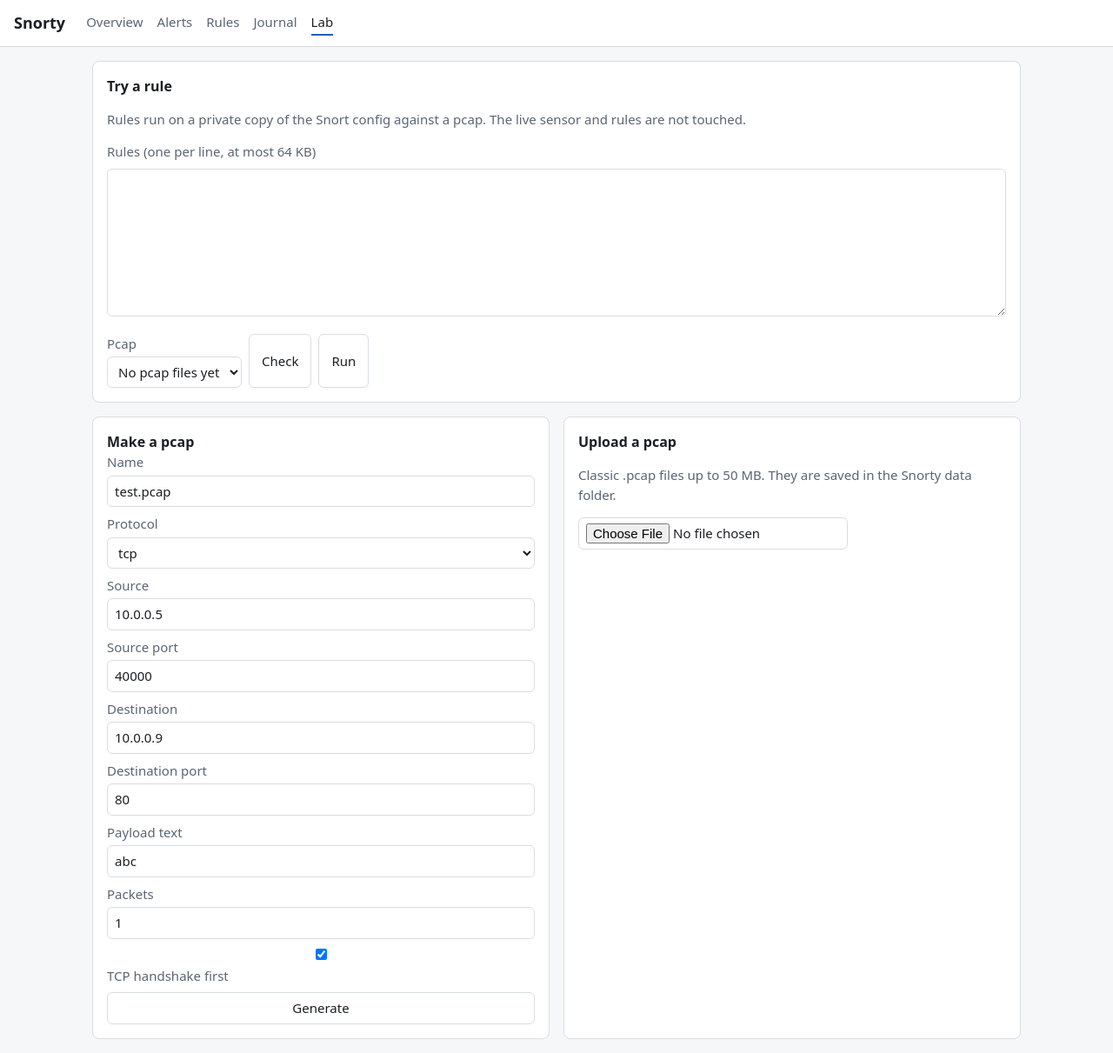
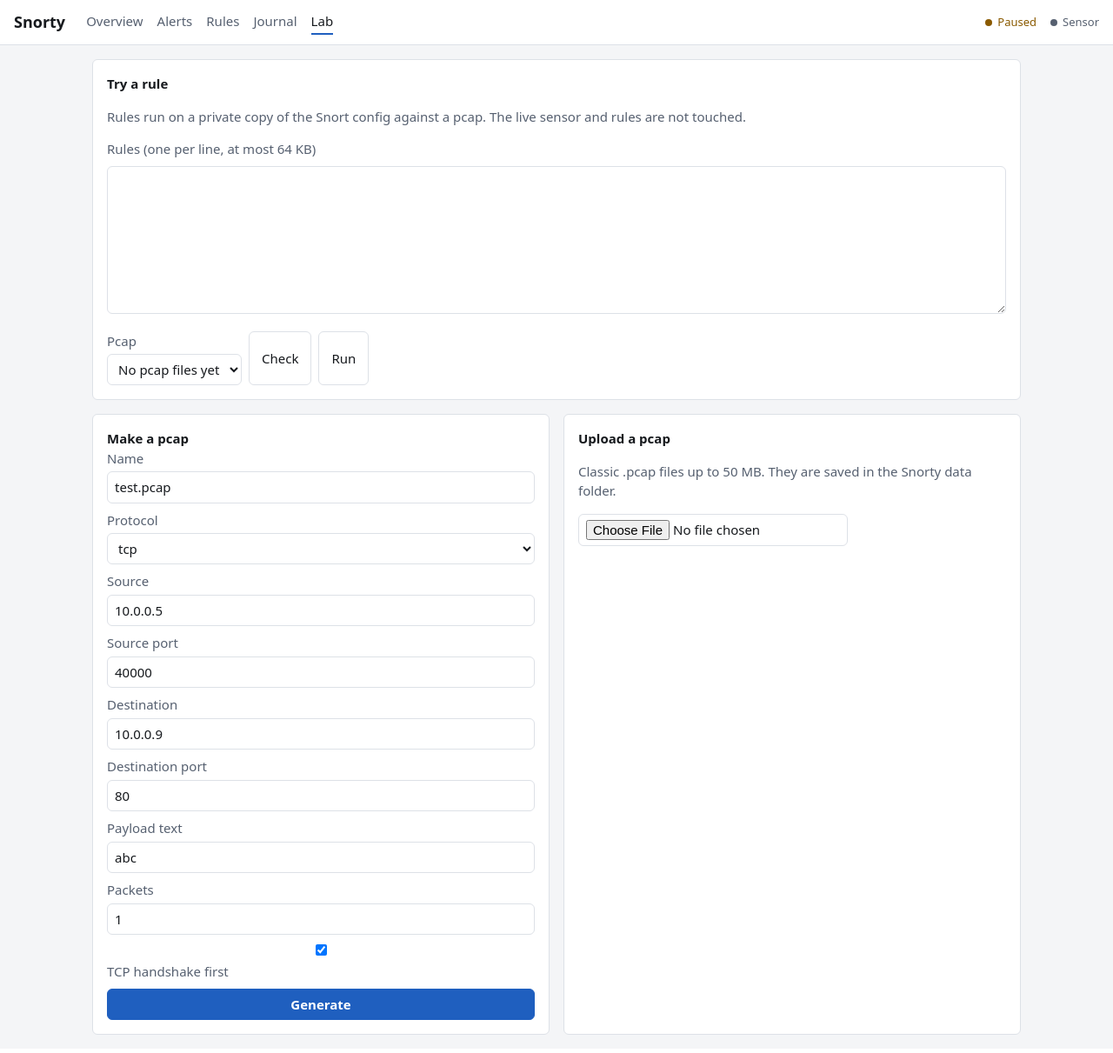
Before and after one commit to georgehadji/Snorty, a Python web app: template src/snorty/dashboard/templates/lab.html in a window 1280 px wide. Shown: the whole page at 87% size. After the commit the page ends 1190 px from the top, so only its background shows below. Run offline with Jinja, Linux system fonts and the light colour scheme; the template is opened without the code that fills it, so the values that code supplies are empty.

Commit message:
Redesign the dashboard UI
Add a surface/spacing token scale, headline stats with tabular figures,
a header sensor status and Live marker fed by SSE, relative times,
severity bars, hover-only Mute, sticky table headers on wide screens,
primary/danger buttons, and a brief highlight for new rows. Collapse
neighbouring repeats of the same alert into one counted row, on the
server and for live updates. Fix horizontal overflow on long values.

Co-Authored-By: Claude Sonnet 5.5 <noreply@anthropic.com>

```diff
--- a/src/snorty/dashboard/static/app.css
+++ b/src/snorty/dashboard/static/app.css
@@ -1,30 +1,45 @@
 :root {
-  --bg: #f6f7f9;
+  color-scheme: light;
+  --bg: #f4f5f7;
   --surface: #ffffff;
-  --text: #1b1f24;
-  --muted: #5b6573;
-  --line: #d8dde3;
+  --raised: #eef0f3;
+  --hover: #f4f6f9;
+  --text: #16191d;
+  --muted: #566070;
+  --line: #dde1e7;
   --accent: #1f5fbf;
-  --ok: #1a7f37;
-  --warn: #9a6700;
-  --bad: #c62828;
-  --idle: #5b6573;
-  --p1: #c62828;
-  --p2: #b25e00;
+  --on-accent: #ffffff;
+  --ok: #17753a;
+  --warn: #8a5a00;
+  --bad: #c0262d;
+  --idle: #566070;
+  --p1: #c0262d;
+  --p2: #a85500;
   --p3: #1f5fbf;
+  --r: 6px;
+  --s1: 4px;
+  --s2: 8px;
+  --s3: 12px;
+  --s4: 16px;
+  --s5: 24px;
+  --top-h: 3.25rem;
 }
 @media (prefers-color-scheme: dark) {
   :root:not([data-theme="light"]) {
-    --bg: #0f1318;
-    --surface: #171c23;
+    color-scheme: dark;
+    --bg: #0c1015;
+    --surface: #141920;
+    --raised: #1b222b;
+    --hover: #19202a;
     --text: #e6e9ed;
-    --muted: #9aa4b2;
-    --line: #2b333d;
+    --muted: #98a3b2;
+    --line: #262e38;
     --accent: #6ea8ff;
+    --on-accent: #0c1015;
     --ok: #4cc26d;
     --warn: #e3b341;
     --bad: #ff7b72;
-    --idle: #9aa4b2;
+    --idle: #98a3b2;
     --p1: #ff7b72;
     --p2: #e3b341;
     --p3: #6ea8ff;
@@ -36,106 +51,216 @@ body {
   background: var(--bg);
   color: var(--text);
   font: 15px/1.5 system-ui, -apple-system, "Segoe UI", sans-serif;
+  font-variant-numeric: tabular-nums;
 }
 a { color: var(--accent); }
+
+/* Header: brand, navigation, and the two always-visible status markers. */
 .top {
+  position: sticky;
+  top: 0;
+  z-index: 10;
   display: flex;
   flex-wrap: wrap;
   align-items: center;
-  gap: 8px 24px;
-  padding: 12px 16px;
+  gap: var(--s2) var(--s5);
+  min-height: var(--top-h);
+  padding: var(--s2) var(--s4);
   background: var(--surface);
   border-bottom: 1px solid var(--line);
 }
 .brand { font-weight: 700; font-size: 18px; color: var(--text); text-decoration: none; }
-nav { display: flex; flex-wrap: wrap; gap: 4px 16px; }
+nav { display: flex; flex-wrap: wrap; gap: var(--s1) var(--s4); }
 nav a { color: var(--muted); text-decoration: none; padding: 2px 0; }
+nav a:hover { color: var(--text); }
 nav a[aria-current="page"] { color: var(--text); border-bottom: 2px solid var(--accent); }
-main { max-width: 1100px; margin: 0 auto; padding: 16px; }
-.grid { display: grid; grid-template-columns: repeat(auto-fit, minmax(280px, 1fr)); gap: 16px; }
+.top-right { display: flex; align-items: center; gap: var(--s4); margin-left: auto; font-size: 13px; }
+.status, .live { display: inline-flex; align-items: center; gap: 6px; color: var(--muted); text-decoration: none; }
+.status.ok { color: var(--ok); }
+.status.warn { color: var(--warn); }
+.status.bad { color: var(--bad); }
+.live[data-live="on"] { color: var(--ok); }
+.live[data-live="off"] { color: var(--warn); }
+.dot { width: 8px; height: 8px; border-radius: 50%; background: currentColor; }
+.live[data-live="on"] .dot { animation: pulse 2.4s ease-in-out infinite; }
+@keyframes pulse { 50% { opacity: 0.35; } }
+
+main { max-width: 1100px; margin: 0 auto; padding: var(--s4); }
+.grid { display: grid; grid-template-columns: repeat(auto-fit, minmax(280px, 1fr)); gap: var(--s4); }
 .card {
   background: var(--surface);
   border: 1px solid var(--line);
-  border-radius: 8px;
-  padding: 16px;
+  border-radius: var(--r);
+  padding: var(--s4);
 }
-.card.wide { margin-top: 16px; }
-h2 { margin: 0; font-size: 16px; }
-h3 { margin: 16px 0 4px; font-size: 13px; color: var(--muted); text-transform: uppercase; letter-spacing: 0.04em; }
-.row { display: flex; justify-content: space-between; align-items: center; gap: 8px; }
-dl { display: grid; grid-template-columns: auto 1fr; gap: 4px 16px; margin: 12px 0; }
+.card.wide { margin-top: var(--s4); }
+h2 { margin: 0; font-size: 15px; font-weight: 600; }
+h3 {
+  margin: var(--s4) 0 var(--s1);
+  font-size: 12px;
+  font-weight: 600;
+  color: var(--muted);
+  text-transform: uppercase;
+  letter-spacing: 0.05em;
+}
+.row { display: flex; justify-content: space-between; align-items: center; gap: var(--s2); }
+dl { display: grid; grid-template-columns: auto 1fr; gap: var(--s1) var(--s4); margin: var(--s3) 0; }
 dt { color: var(--muted); }
-dd { margin: 0; }
+dd { margin: 0; min-width: 0; overflow-wrap: anywhere; }
+
+/* Headline numbers. */
+.stats { display: flex; gap: var(--s5); margin: var(--s3) 0 var(--s2); }
+.stat { display: block; font-size: 2rem; font-weight: 600; line-height: 1.1; }
+.stats .label { display: block; margin-top: 2px; font-size: 13px; color: var(--muted); }
+
 .pill {
+  display: inline-flex;
+  align-items: center;
+  gap: 6px;
   padding: 2px 10px;
   border-radius: 999px;
   border: 1px solid currentColor;
   font-size: 13px;
 }
+.pill::before { content: ""; width: 7px; height: 7px; border-radius: 50%; background: currentColor; }
 .pill.ok { color: var(--ok); }
 .pill.warn { color: var(--warn); }
 .pill.bad { color: var(--bad); }
 .pill.idle { color: var(--idle); }
-.actions { display: flex; flex-wrap: wrap; gap: 8px; margin-top: 12px; }
+.actions { display: flex; flex-wrap: wrap; gap: var(--s2); margin-top: var(--s3); }
+
+/* Buttons: quiet by default, one primary action, one destructive. */
 button {
   font: inherit;
   padding: 6px 14px;
-  border-radius: 6px;
+  border-radius: var(--r);
   border: 1px solid var(--line);
   background: var(--surface);
   color: var(--text);
   cursor: pointer;
+  transition: border-color 0.12s, background-color 0.12s;
 }
-button:hover:not(:disabled) { border-color: var(--accent); }
+button:hover:not(:disabled) { border-color: var(--accent); background: var(--hover); }
+button.primary, button[type="submit"] {
+  background: var(--accent);
+  border-color: var(--accent);
+  color: var(--on-accent);
+  font-weight: 600;
+}
+button.primary:hover:not(:disabled), button[type="submit"]:hover:not(:disabled) {
+  background: var(--accent);
+  filter: brightness(1.08);
+}
+button.danger { color: var(--bad); border-color: var(--bad); background: transparent; }
+button.danger:hover:not(:disabled) {
+  background: color-mix(in srgb, var(--bad) 14%, transparent);
+  border-color: var(--bad);
+}
 button:disabled { opacity: 0.45; cursor: not-allowed; }
+button.htmx-request { cursor: progress; opacity: 0.75; }
+button.htmx-request::after {
+  content: "";
+  display: inline-block;
+  width: 0.8em;
+  height: 0.8em;
+  margin-left: 0.5em;
+  border: 2px solid currentColor;
+  border-right-color: transparent;
+  border-radius: 50%;
+  vertical-align: -0.1em;
+  animation: spin 0.7s linear infinite;
+}
+@keyframes spin { to { transform: rotate(360deg); } }
 button:focus-visible, a:focus-visible, input:focus-visible, select:focus-visible, textarea:focus-visible {
   outline: 2px solid var(--accent);
   outline-offset: 2px;
 }
-.error { color: var(--bad); margin: 8px 0 0; word-break: break-word; }
+.error { color: var(--bad); margin: var(--s2) 0 0; word-break: break-word; }
 .muted { color: var(--muted); }
 .note { color: var(--warn); }
 .mono { font-family: ui-monospace, "Cascadia Mono", Consolas, monospace; font-size: 13px; }
 ol.plain { list-style: none; padding: 0; margin: 0; }
 ol.plain li { padding: 2px 0; }
+
+/* Tables */
 .scroll { overflow-x: auto; }
 table { width: 100%; border-collapse: collapse; }
-th, td { text-align: left; padding: 6px 10px; border-bottom: 1px solid var(--line); vertical-align: top; }
-th { color: var(--muted); font-weight: 600; font-size: 13px; white-space: nowrap; }
+th, td { text-align: left; padding: 8px 12px; border-bottom: 1px solid var(--line); vertical-align: top; }
+th {
+  color: var(--muted);
+  font-weight: 600;
+  font-size: 12px;
+  text-transform: uppercase;
+  letter-spacing: 0.05em;
+  white-space: nowrap;
+}
+tbody tr:hover td { background: var(--hover); }
 td:nth-child(3) { word-break: break-word; }
 /* Alert tables: keep times and addresses on one line and give the rule text room, so a narrow
    screen scrolls the table sideways instead of squeezing the rule into one letter per line. */
-table.alerts td.mono { white-space: nowrap; }
+table.alerts td.mono, table.alerts td.when { white-space: nowrap; }
 table.alerts td:nth-child(3) { min-width: 16rem; }
+/* A coloured bar on the row's left edge carries the severity next to the P badge. */
+table.alerts tbody tr td:first-child { box-shadow: inset 3px 0 0 var(--sev, transparent); }
+table.alerts tr.p1 { --sev: var(--p1); }
+table.alerts tr.p2 { --sev: var(--p2); }
+table.alerts tr.p3 { --sev: var(--p3); }
+.count {
+  display: inline-block;
+  margin-left: 4px;
+  padding: 0 6px;
+  border-radius: 999px;
+  background: var(--raised);
+  color: var(--muted);
+  font-size: 12px;
+}
+/* The mute button appears on hover or keyboard focus; touch screens always show it. */
+td.act { text-align: right; }
+td.act button { opacity: 0; }
+tr:hover td.act button, tr:focus-within td.act button, td.act button:focus-visible { opacity: 1; }
+@media (hover: none) { td.act button { opacity: 1; } }
+tr.fresh td { animation: fresh 1.8s ease-out; }
+@keyframes fresh { from { background: color-mix(in srgb, var(--accent) 22%, transparent); } }
 tr.empty td { color: var(--muted); text-align: center; padding: 20px; }
 .badge { padding: 1px 8px; border-radius: 4px; font-size: 12px; font-weight: 600; border: 1px solid currentColor; }
 .badge.p1 { color: var(--p1); }
 .badge.p2 { color: var(--p2); }
 .badge.p3 { color: var(--p3); }
+/* On wide screens the table fits, so the header row can stay in view under the page header. */
+@media (min-width: 1100px) {
+  .scroll { overflow: visible; }
+  th { position: sticky; top: var(--top-h); background: var(--surface); z-index: 1; }
+}
 @media (max-width: 600px) {
-  main { padding: 12px; }
+  main { padding: var(--s3); }
   th, td { padding: 6px; }
+  .top-right { margin-left: 0; }
 }
-.filters { display: flex; flex-wrap: wrap; align-items: end; gap: 12px 16px; }
+
+.filters { display: flex; flex-wrap: wrap; align-items: end; gap: var(--s3) var(--s4); }
 .filters label { display: flex; flex-direction: column; gap: 2px; font-size: 13px; color: var(--muted); }
 input, select, textarea {
   font: inherit;
   padding: 5px 8px;
-  border-radius: 6px;
+  border-radius: var(--r);
   border: 1px solid var(--line);
   background: var(--surface);
   color: var(--text);
 }
-.flash { padding: 8px 12px; border-radius: 6px; margin: 0 0 12px; border: 1px solid var(--line); background: var(--surface); }
+.flash { padding: var(--s2) var(--s3); border-radius: var(--r); margin: 0 0 var(--s3); border: 1px solid var(--line); background: var(--surface); }
 .flash.ok { color: var(--ok); border-color: var(--ok); }
 .flash.bad { color: var(--bad); border-color: var(--bad); }
 button.small { padding: 1px 10px; font-size: 13px; }
 label.check { flex-direction: row; align-items: center; gap: 6px; }
 
-form.stack { display: grid; gap: 8px; }
-form.stack label { display: grid; gap: 4px; color: var(--muted); }
+form.stack { display: grid; gap: var(--s2); }
+form.stack label { display: grid; gap: var(--s1); color: var(--muted); }
 textarea, input, select {
   font: inherit; color: var(--text); background: var(--surface); border: 1px solid var(--line);
-  border-radius: 6px; padding: 6px 8px; max-width: 100%;
+  border-radius: var(--r); padding: 6px 8px; max-width: 100%;
 }
 textarea { width: 100%; resize: vertical; }
+
+@media (prefers-reduced-motion: reduce) {
+  *, *::before, *::after { animation: none !important; transition: none !important; }
+}
--- a/src/snorty/dashboard/static/app.js
+++ b/src/snorty/dashboard/static/app.js
@@ -22,6 +22,9 @@ document.addEventListener("htmx:beforeSwap", (event) => {
     if (window.htmx) window.htmx.process(el);
   };
 
+  const TONES = ["ok", "warn", "bad", "idle"];
+  const GROUP_GAP = 15 * 60;  // seconds; keep in step with views.GROUP_GAP
+
   function swapById(html) {
     const incoming = parse(html).firstElementChild;
     const current = incoming && document.getElementById(incoming.id);
@@ -30,27 +33,101 @@ document.addEventListener("htmx:beforeSwap", (event) => {
     activate(incoming);
   }
 
+  // The header shows the sensor state on every page; the sensor card carries the new one.
+  function updateStatus(html) {
+    const pill = parse(html).querySelector(".pill");
+    const top = document.getElementById("top-status");
+    if (!pill || !top) return;
+    top.classList.remove(...TONES);
+    top.classList.add(...TONES.filter((c) => pill.classList.contains(c)));
+    top.querySelector(".txt").textContent = `Sensor ${pill.textContent.trim().toLowerCase()}`;
+  }
+
+  function relative(iso) {
+    const secs = (Date.now() - Date.parse(iso)) / 1000;
+    if (!(secs >= 0) || secs >= 86400) return null;
+    if (secs < 45) return "just now";
+    if (secs < 3600) return `${Math.round(secs / 60)} min ago`;
+    return `${Math.floor(secs / 3600)} h ago`;
+  }
+  function refreshTimes() {
+    document.querySelectorAll("td.when time").forEach((el) => {
+      const text = relative(el.dateTime);
+      if (text) el.textContent = text;
+    });
+  }
+
+  function flash(tr) {
+    tr.classList.remove("fresh");
+    void tr.offsetWidth;  // restart the animation
+    tr.classList.add("fresh");
+  }
+
+  // A repeat of the newest row's event grows its counter instead of adding a row.
+  function mergeInto(top, tr) {
+    const count = Number(top.dataset.count || 1) + Number(tr.dataset.count || 1);
+    top.dataset.count = String(count);
+    top.dataset.epoch = tr.dataset.epoch;
+    const when = top.querySelector("td.when time");
+    const next = tr.querySelector("td.when time");
+    when.dateTime = next.dateTime;
+    when.title = next.title;
+    when.textContent = next.textContent;
+    let badge = top.querySelector(".count");
+    if (!badge) {
+      badge = document.createElement("span");
+      badge.className = "count";
+      top.children[2].append(" ", badge);
+    }
+    badge.textContent = `×${count}`;
+    flash(top);
+  }
+
   function addRows(html) {
     if (!rows) return;
-    const fresh = [...parse(html).children];
     const none = rows.querySelector("tr.none");
     if (none) none.remove();
-    rows.prepend(...fresh);
-    fresh.forEach(activate);
+    for (const tr of [...parse(html).children].reverse()) {
+      const top = rows.querySelector("tr[data-alert]");
+      const close = top && Number(tr.dataset.epoch) - Number(top.dataset.epoch) <= GROUP_GAP;
+      if (top && close && top.dataset.key === tr.dataset.key) {
+        mergeInto(top, tr);
+      } else {
+        rows.prepend(tr);
+        activate(tr);
+        flash(tr);
+      }
+    }
     rows.querySelectorAll("tr[data-alert]").forEach((tr, i) => {
       if (i >= MAX_ROWS) tr.remove();
     });
+    refreshTimes();
+  }
+
+  function setLive(on) {
+    const el = document.getElementById("live");
+    if (!el) return;
+    el.hidden = false;
+    el.dataset.live = on ? "on" : "off";
+    el.querySelector(".txt").textContent = on ? "Live" : "Paused";
   }
 
   function connect() {
     if (source) source.close();
     const query = form ? new URLSearchParams(new FormData(form)).toString() : "";
     source = new EventSource(query ? `/events?${query}` : "/events");
+    source.addEventListener("open", () => setLive(true));
+    source.addEventListener("error", () => setLive(false));
     source.addEventListener("alert", (e) => addRows(e.data));
-    source.addEventListener("sensor", (e) => swapById(e.data));
+    source.addEventListener("sensor", (e) => {
+      updateStatus(e.data);
+      swapById(e.data);
+    });
     source.addEventListener("rules", (e) => swapById(e.data));
   }
 
+  refreshTimes();
+  setInterval(refreshTimes, 30000);
   if (window.EventSource) connect();
   if (form) {
     form.addEventListener("change", connect);
--- a/src/snorty/dashboard/templates/_sensor_card.html
+++ b/src/snorty/dashboard/templates/_sensor_card.html
@@ -11,8 +11,8 @@
   </dl>
   {% if card.error %}<p class="error">{{ card.error }}</p>{% endif %}
   <div class="actions">
-    <button hx-post="/sensor/start" hx-target="#sensor-card" hx-swap="outerHTML"{% if not card.can_start %} disabled{% endif %}>Start</button>
-    <button hx-post="/sensor/stop" hx-target="#sensor-card" hx-swap="outerHTML"{% if not card.can_stop %} disabled{% endif %}>Stop</button>
+    <button class="primary" hx-post="/sensor/start" hx-target="#sensor-card" hx-swap="outerHTML"{% if not card.can_start %} disabled{% endif %}>Start</button>
+    <button class="danger" hx-post="/sensor/stop" hx-target="#sensor-card" hx-swap="outerHTML"{% if not card.can_stop %} disabled{% endif %}>Stop</button>
     <button hx-post="/sensor/restart" hx-target="#sensor-card" hx-swap="outerHTML"{% if not card.can_restart %} disabled{% endif %}>Restart</button>
   </div>
 </section>
--- a/src/snorty/dashboard/templates/base.html
+++ b/src/snorty/dashboard/templates/base.html
@@ -19,6 +19,11 @@
       <a href="/journal"{% if active == "journal" %} aria-current="page"{% endif %}>Journal</a>
       <a href="/lab"{% if active == "lab" %} aria-current="page"{% endif %}>Lab</a>
     </nav>
+    {% set s = sensor_status() %}
+    <div class="top-right">
+      <span id="live" class="live" hidden title="Live updates"><span class="dot"></span><span class="txt">Paused</span></span>
+      <a id="top-status" class="status {{ s.tone }}" href="/" title="Sensor status"><span class="dot"></span><span class="txt">Sensor {{ s.state }}</span></a>
+    </div>
   </header>
   <main>
     <noscript><p class="note">Live updates and buttons need JavaScript.</p></noscript>
```
Also changed, not shown: src/snorty/dashboard/app.py (+5 -2 lines), src/snorty/dashboard/templates/_alert_rows.html (+4 -4 lines), src/snorty/dashboard/templates/overview.html (+4 -4 lines), src/snorty/dashboard/views.py (+28 -2 lines), tests/dashboard/test_dash_alerts.py (+8 -1 lines), tests/dashboard/test_dash_routes.py (+17 -0 lines), tests/dashboard/test_dash_views.py (+17 -0 lines).
